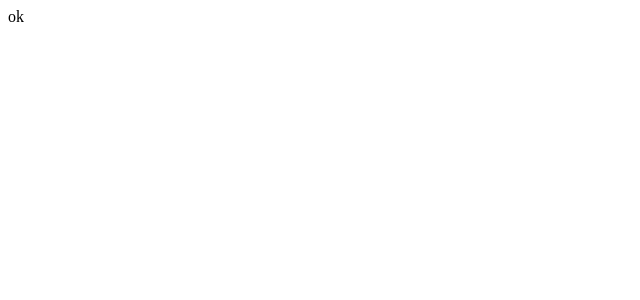
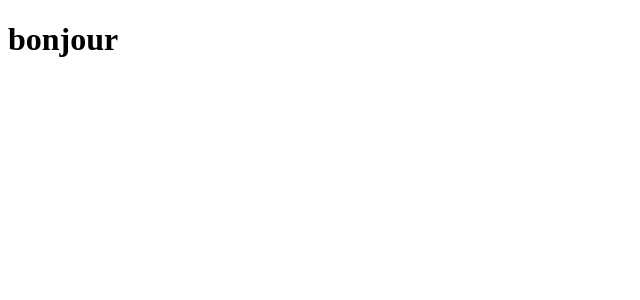
Before and after one commit to Ghuntheur/twal-core, a React (Create React App) app: page / in a window 1280 px wide. Shown: the top 300 px of the page, without its empty margins (0-640 px from the left). Built offline with nearby package versions, Linux system fonts and the light colour scheme.

Commit message:
build: compile @twal folder

```diff
--- a/config-overrides.js
+++ b/config-overrides.js
@@ -6,12 +6,16 @@ module.exports = function override(config, env) {
 
   config.resolve.extensions.push('.scss', '.sass');
 
-  console.log(config.module.rules);
+  // compile @twal folder
+  config.module.rules[2].oneOf[1].include = [
+    config.module.rules[2].oneOf[1].include,
+    path.resolve(__dirname, '@twal')
+  ];
 
   config.resolve.alias = {
     '@locales': path.resolve(__dirname, 'public/locales/'),
     '@twal': path.resolve(__dirname, '@twal/')
   };
 
-  // return config;
+  return config;
 };
--- a/package.json
+++ b/package.json
@@ -30,7 +30,6 @@
     "husky": "^1.3.1",
     "prettier": "1.16.4",
     "pretty-quick": "^1.10.0",
-    "react-app-rewire-aliases": "^0.2.0",
     "react-app-rewired": "^2.1.0"
   },
   "scripts": {
--- a/src/index.js
+++ b/src/index.js
@@ -5,4 +5,9 @@ import App from './App';
 
 import Twal from '@twal/components/Twal';
 
-ReactDOM.render(<Twal>ok</Twal>, document.getElementById('root'));
+ReactDOM.render(
+  <Twal>
+    <App />
+  </Twal>,
+  document.getElementById('root')
+);
```
Also changed, not shown: 1 other file (tests, documents, lock files or other folders).
